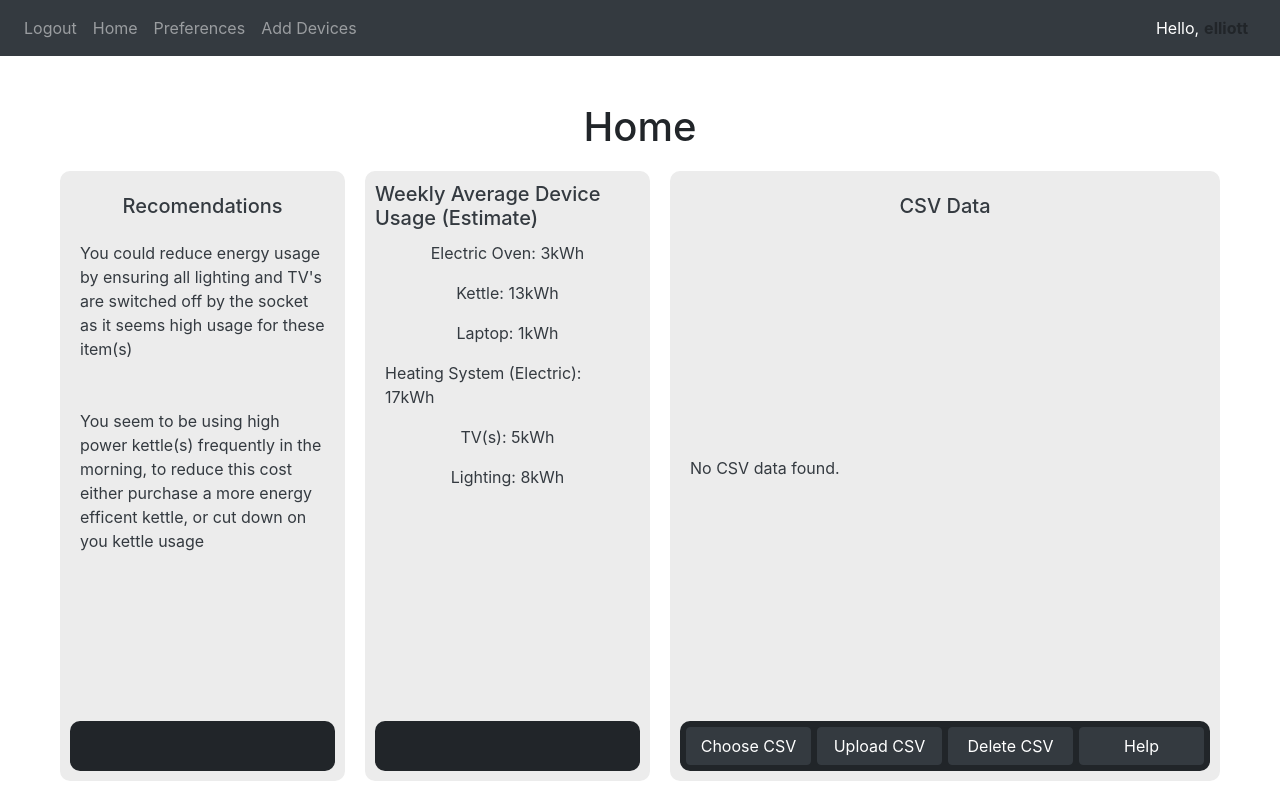
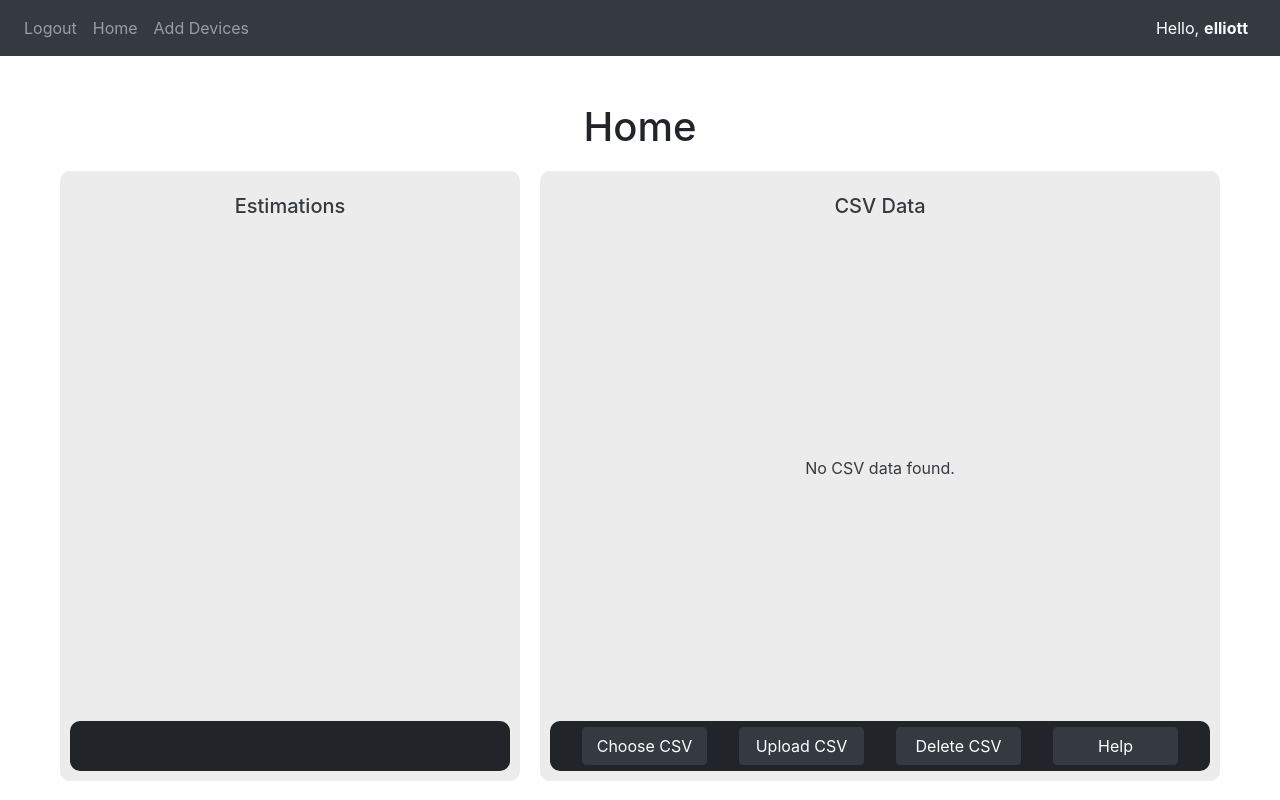
Before and after one commit to Bowriing/Honours, a Flask app: page / in a window 1280 px wide. Run offline with Flask 3, Linux system fonts and the light colour scheme; a user stored in the database is signed in; some libraries are stand-ins or nearby versions.

Commit message:
Removed preferences, unnecassary

```diff
--- a/website/__init__.py
+++ b/website/__init__.py
@@ -69,6 +69,3 @@ def custom_datetime_format(datetime_str):
         return formatted_datetime
     except ValueError:
         return "Invalid Datetime"
-
-def get_color():
-    return session.get('color', '#FFFFFF')
--- a/website/static/css/general.css
+++ b/website/static/css/general.css
@@ -1,3 +1,7 @@
+:root{
+    --dynamic-color: white;
+}
+
 .scrollable-table {
     overflow-y: auto;
     height: 500px;
@@ -48,6 +52,7 @@
     align-items: center;
     height: 50px;
     font-size: 20px;
+    overflow: hidden;
 }
 
 .tile-content{
--- a/website/templates/base.html
+++ b/website/templates/base.html
@@ -26,7 +26,6 @@
               {% if current_user.is_authenticated %}
                 <a class="nav-item nav-link" id="logout" href="/logout">Logout</a>
                 <a class="nav-item nav-link" id="home" href="/">Home</a>
-                <a class="nav-item nav-link" id="preferences" href="/preferences">Preferences</a>
                 <a class="nav-item nav-link" id="getUserData" href="/getUserData">Add Devices</a>
               {% else %}
                 <a class="nav-item nav-link" id="login" href="/login">Login</a>
@@ -39,7 +38,7 @@
           <div class="navbar-user" style="display: flex; flex-direction: row;">
             <a class="nav-item nav-link" style="color: white; padding-right: 0px!important;">Hello,</a>
           {% if current_user.is_authenticated %}
-            <a class="nav-item nav-link" style="color: var(--dynamic-color, white); padding-left: 5px!important; font-weight: bold;" >{{ current_user.firstName }}</a>
+            <a class="nav-item nav-link text-light" style="color: var(--dynamic-color); padding-left: 5px!important; font-weight: bold;" >{{ current_user.firstName }}</a>
           </div>
           {% else %}
             <a class="nav-item nav-link" style="color: white; padding-left: 5px!important;" >You!</a>
--- a/website/templates/home.html
+++ b/website/templates/home.html
@@ -9,35 +9,20 @@
 </div>
 
 <div class="flex-tile-con">
-    <div class="tile" style="flex: 1;">
-        <h2 class="tile-title text-dark">Recomendations</h2>
+
+    <div class="tile" style="flex: 2;">
+        <h2 class="tile-title text-dark">Estimations</h2>
         <div class="tile-content" style="flex-direction: column;">
-            <p class="text-dark">You could reduce energy usage by ensuring all lighting and TV's are switched off by the socket as it seems high usage for these item(s)</p>
-            <p>    </p>
-            <p>    </p>
-            <p class="text-dark">You seem to be using high power kettle(s) frequently in the morning, to reduce this cost either purchase a more energy efficent kettle, or cut down on you kettle usage</p>
-        </div>
-        <div class="tile-bottom"></div>
-    </div>
 
-    <div class="tile" style="flex: 1;">
-        <h2 class="tile-title text-dark">Weekly Average Device Usage (Estimate)</h2>
-        <div class="tile-content" style="flex-direction: column;">
-            <p class="text-dark">Electric Oven: 3kWh</p>
-            <p class="text-dark">Kettle: 13kWh</p>
-            <p class="text-dark">Laptop: 1kWh</p>
-            <p class="text-dark">Heating System (Electric): 17kWh</p>
-            <p class="text-dark">TV(s): 5kWh</p>
-            <p class="text-dark">Lighting: 8kWh</p>
         </div>
         <div class="tile-bottom">
         </div>
     </div>
 
-    <div class="tile" style="flex: 2;">
+    <div class="tile" style="flex: 3;">
         <h2 class="tile-title text-dark">CSV Data</h2>
 
-        <div class="tile-content">
+        <div class="tile-content" style="display: flex; justify-content: center;">
             {% if csv_data %}
             <div class="scrollable-table" style="height: 475px; width: 100%;">
                 <table class="table table-bordered">
```
Also changed, not shown: website/auth.py (+1 -12 lines), website/templates/preferences.html (deleted, +0 -32 lines), instance/database.db.
